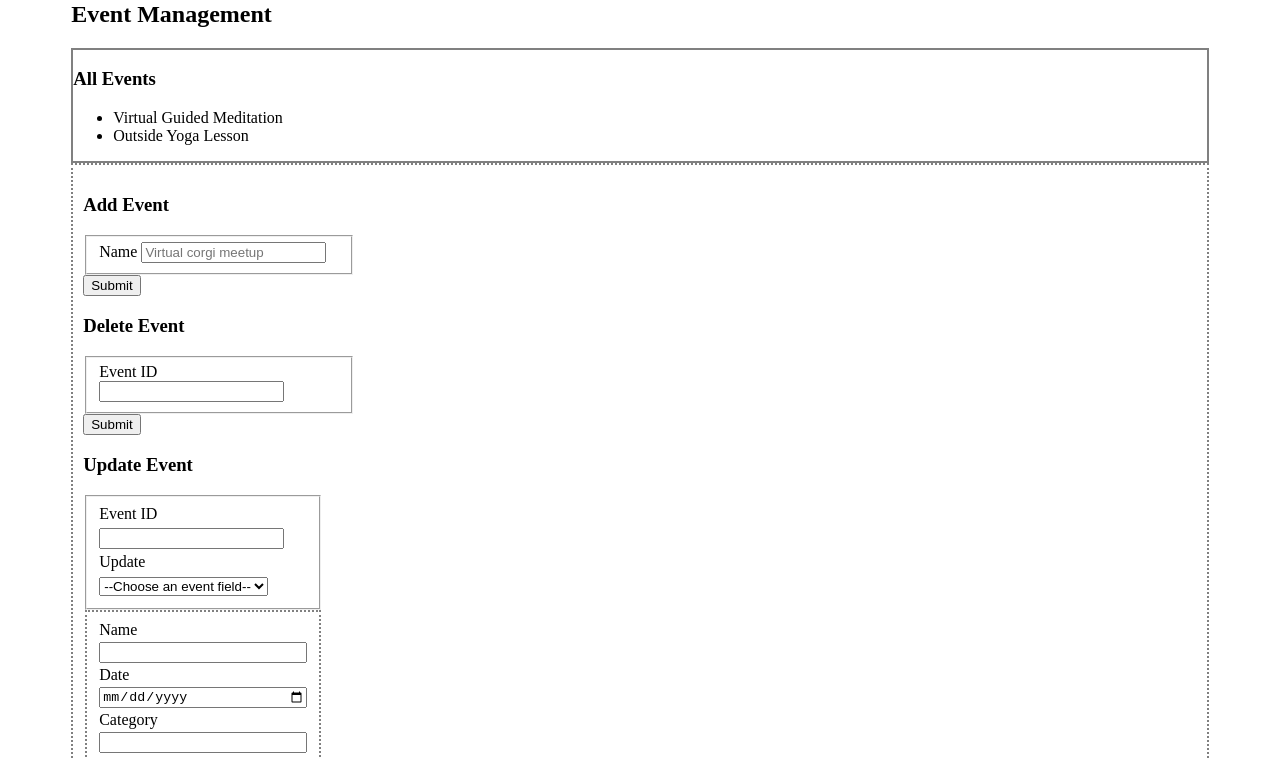
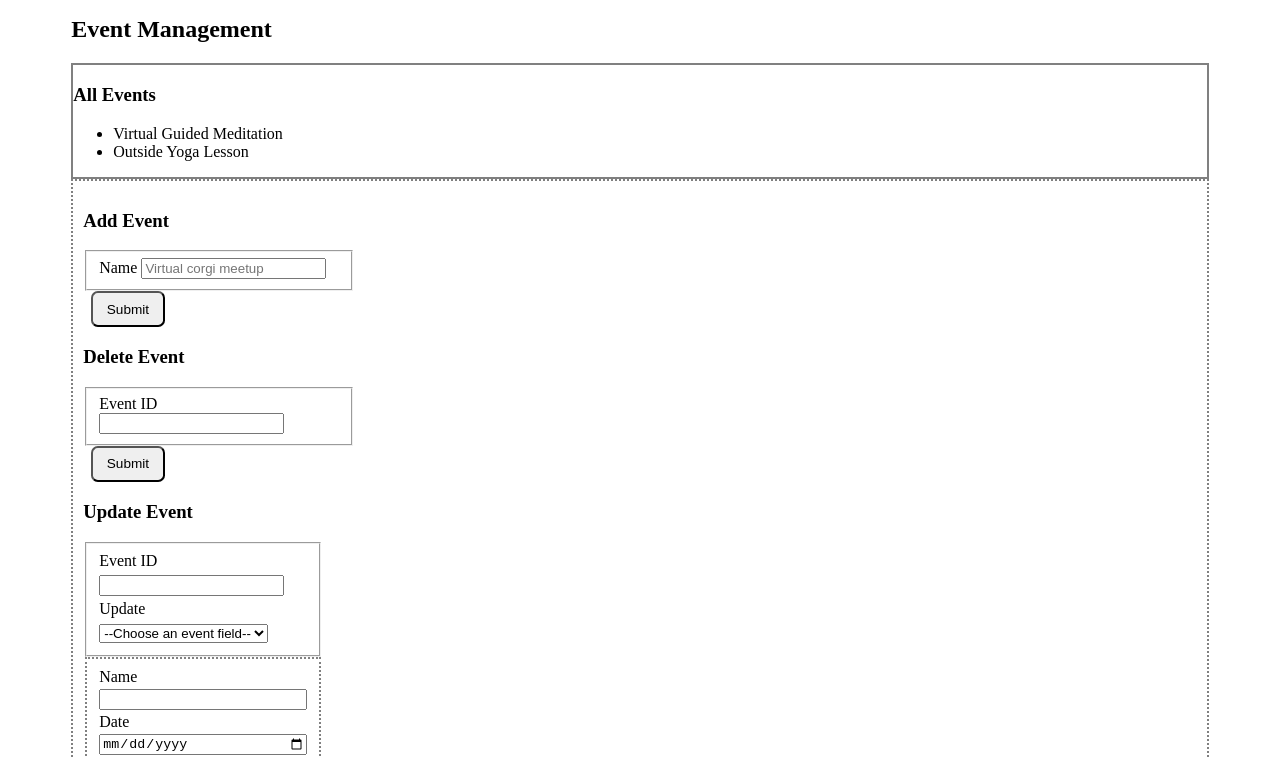
Before and after one commit to carbonsoda/eventonica-static, a plain HTML site: page index.html in a window 1280 px wide. Shown: the part 128-886 px from the top of the page. Drawn offline with Linux system fonts and the light colour scheme.

Commit message:
Add button + submit input styling

```diff
--- a/static/index.css
+++ b/static/index.css
@@ -24,6 +24,15 @@ footer {
     margin-top: 1rem;
     font-size: small;
     color: gray;
+}
+
+button, input[type=submit] {
+    /* color: white; */
+    /* background: #440154FF; */
+    font-size: .85em;
+    padding: .65em 1em;
+    margin: 0 .5rem 0 .5rem;
+    border-radius: .5em;
 }
 
 .current-user {
```
